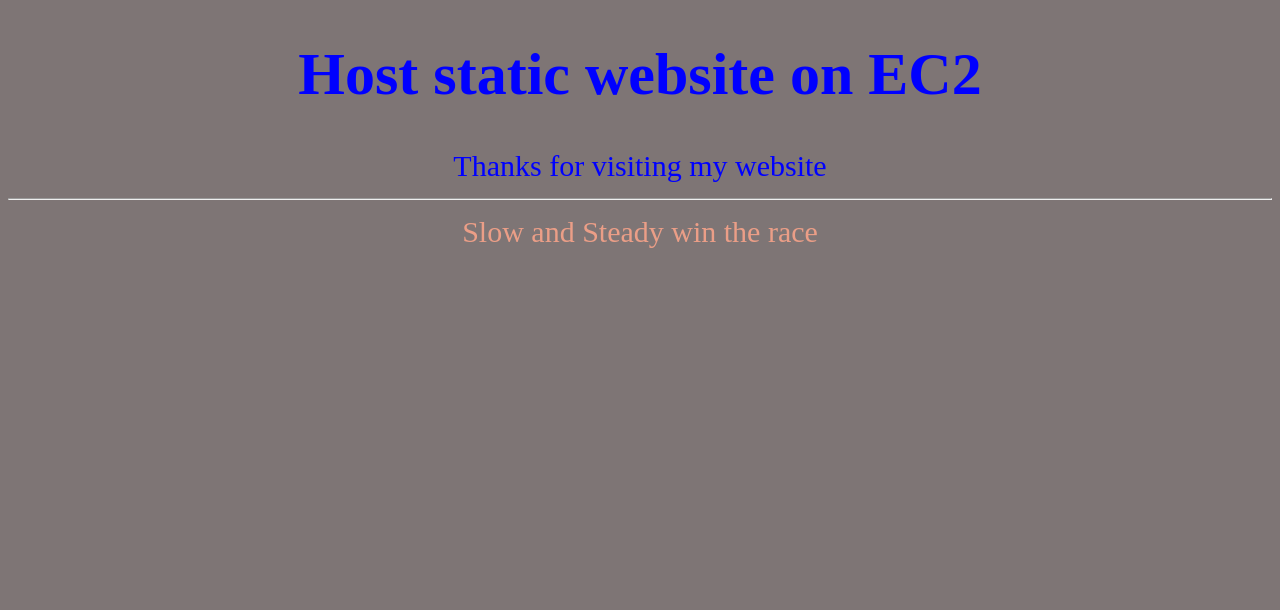
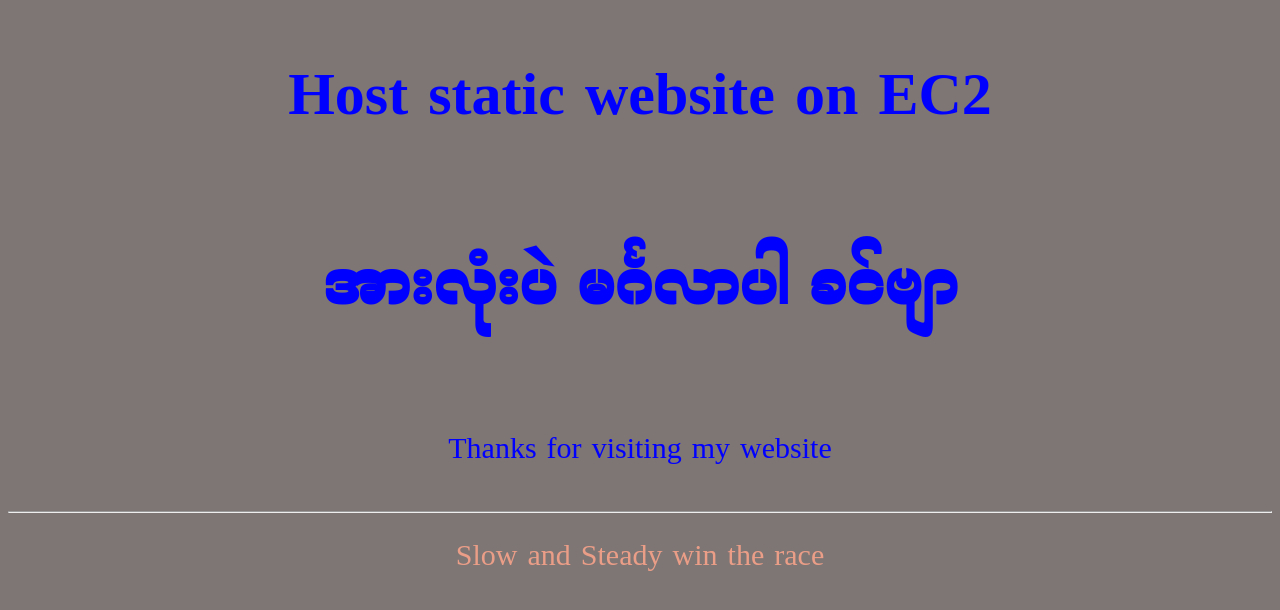
Before and after one commit to The-Marionette/static-web-aws, a plain HTML site: page index.html in a window 1280 px wide. Drawn offline with Linux system fonts and the light colour scheme.

Commit message:
add myanmar font

```diff
--- a/css/style.css
+++ b/css/style.css
@@ -1,4 +1,5 @@
 body {
+    font-family: 'Noto Serif Myanmar';font-size: 22px;
     background-color: rgb(126, 117, 117);
   }
 
--- a/index.html
+++ b/index.html
@@ -1,5 +1,5 @@
 <!DOCTYPE html>
-<html>
+<html lang="en">
     <head>
         <title>static-web</title>
         <link rel="stylesheet" type="text/css" href="./css/style.css">
@@ -7,6 +7,7 @@
     <body>
         <div class="class01">
             <h1>Host static website on EC2</h1>
+            <h1>အားလုံးပဲ မင်္ဂလာပါ ခင်ဗျာ</h1>
             <span id="thank">Thanks for visiting my website</span><hr>
             <span class="class01">Slow and Steady win the race</span>
         </div>
```
